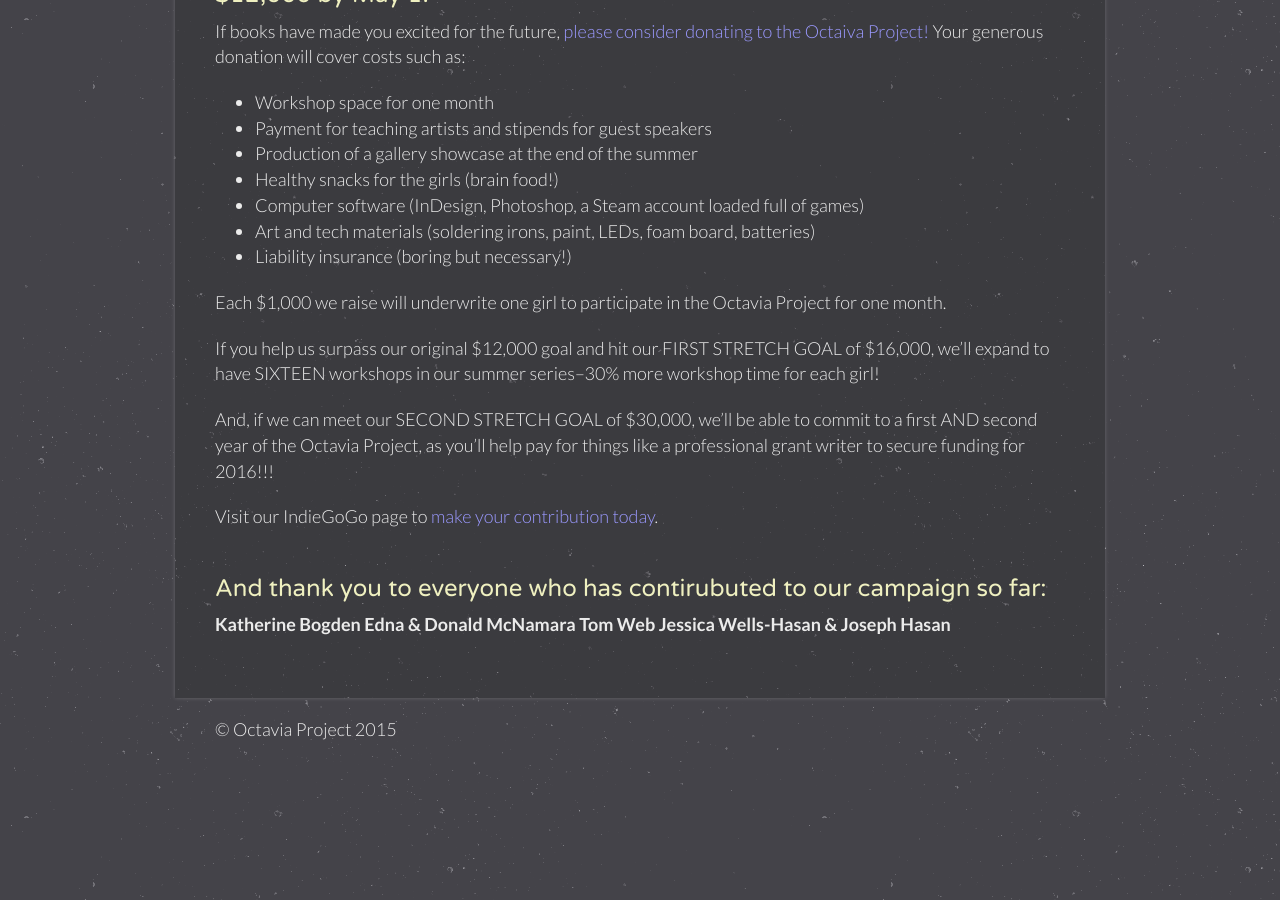
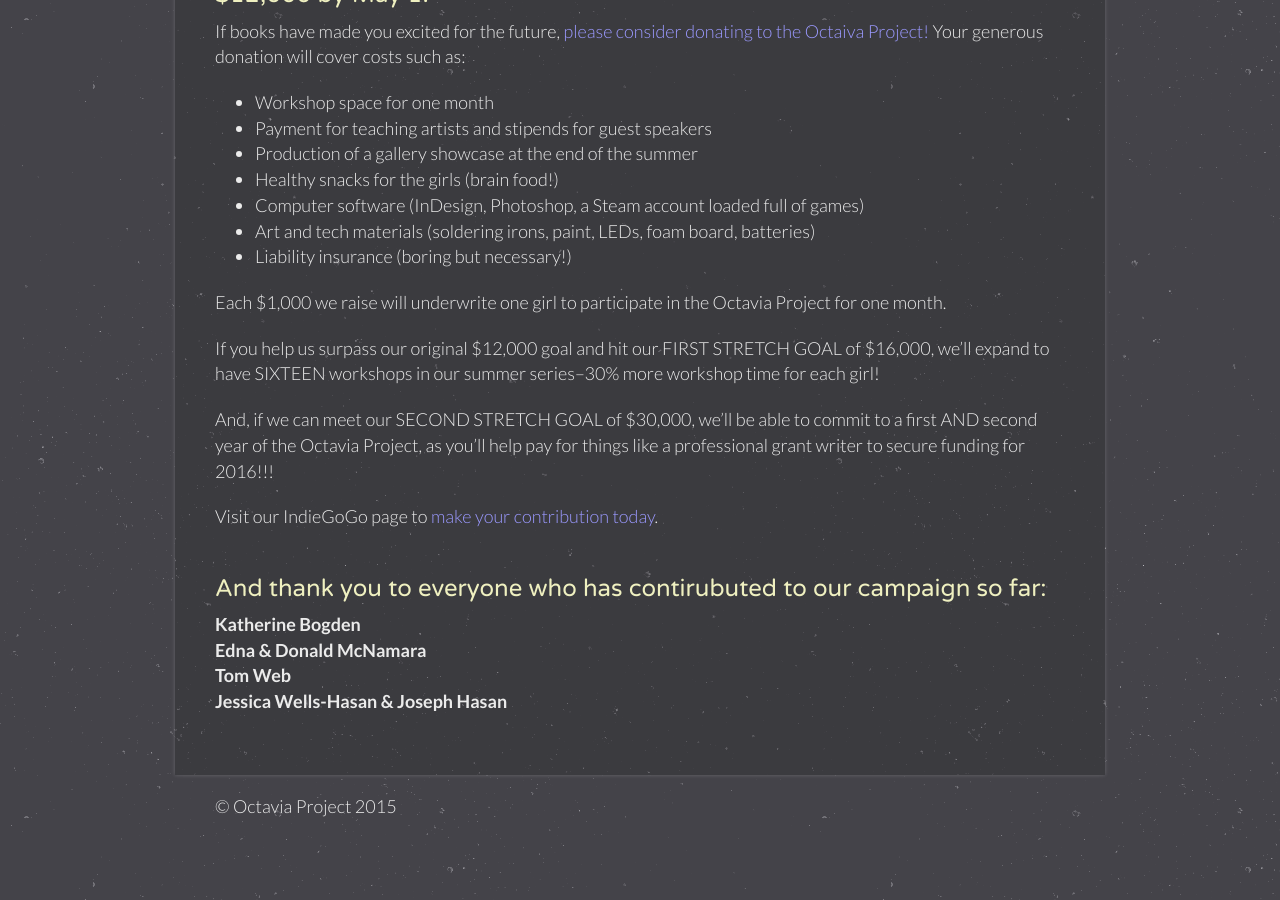
Before and after one commit to OctaviaProject/octaviaproject.github.io, a Jekyll site: the page built from donate.html, in a window 1280 px wide and 900 px high, scrolled down 685 px. Built offline with Jekyll 4.4.1, drawn with Linux system fonts in a browser that asks for light colours.

Commit message:
Fix to list of donor names

```diff
--- a/donate.html
+++ b/donate.html
@@ -43,10 +43,10 @@
 
       <h3>And thank you to everyone who has contirubuted to our campaign so far:</h3>
       <p><b>
-          Katherine Bogden
-          Edna & Donald McNamara
-          Tom Web
-          Jessica Wells-Hasan & Joseph Hasan
+          Katherine Bogden<br>
+          Edna & Donald McNamara<br>
+          Tom Web<br>
+          Jessica Wells-Hasan & Joseph Hasan<br>
           </b>
       </p>
 
```
